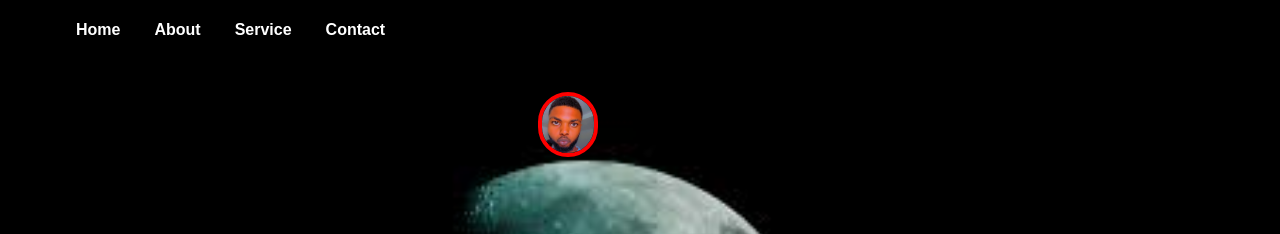
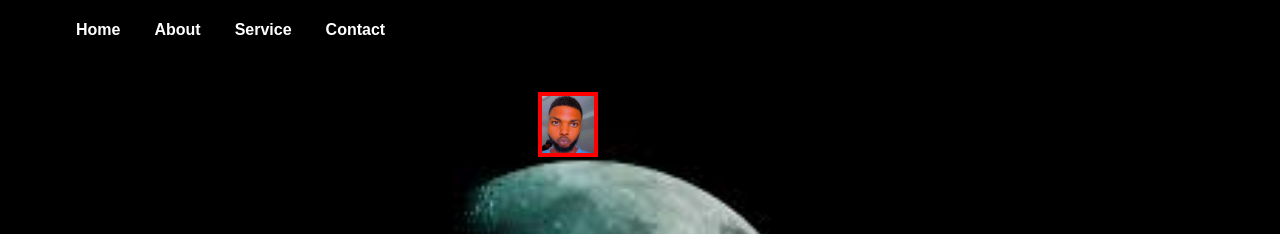
Before and after one commit to Shakzeeweb/Shakzee.githu.io, a plain HTML site: page index.html in a window 1280 px wide. Shown: the part 44-278 px from the top of the page. Drawn offline with Linux system fonts and the light colour scheme.

Commit message:
Update index.css

```diff
--- a/index.css
+++ b/index.css
@@ -126,7 +126,7 @@ transform: translateY(10px);
       position:absolute;
     top:17%;
     left:42%;
-    border-radius:50px;
+    border-radius:px;
     border:4px solid red;
 }
 footer{
```
